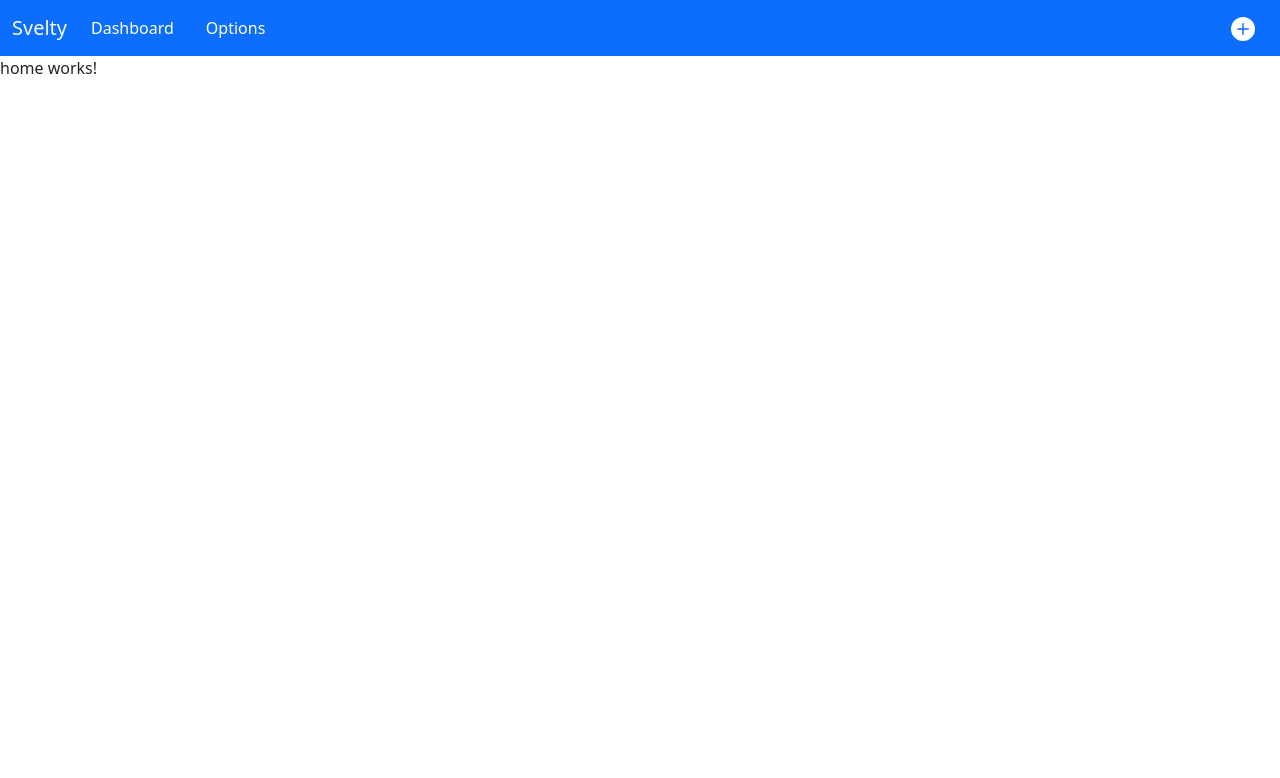
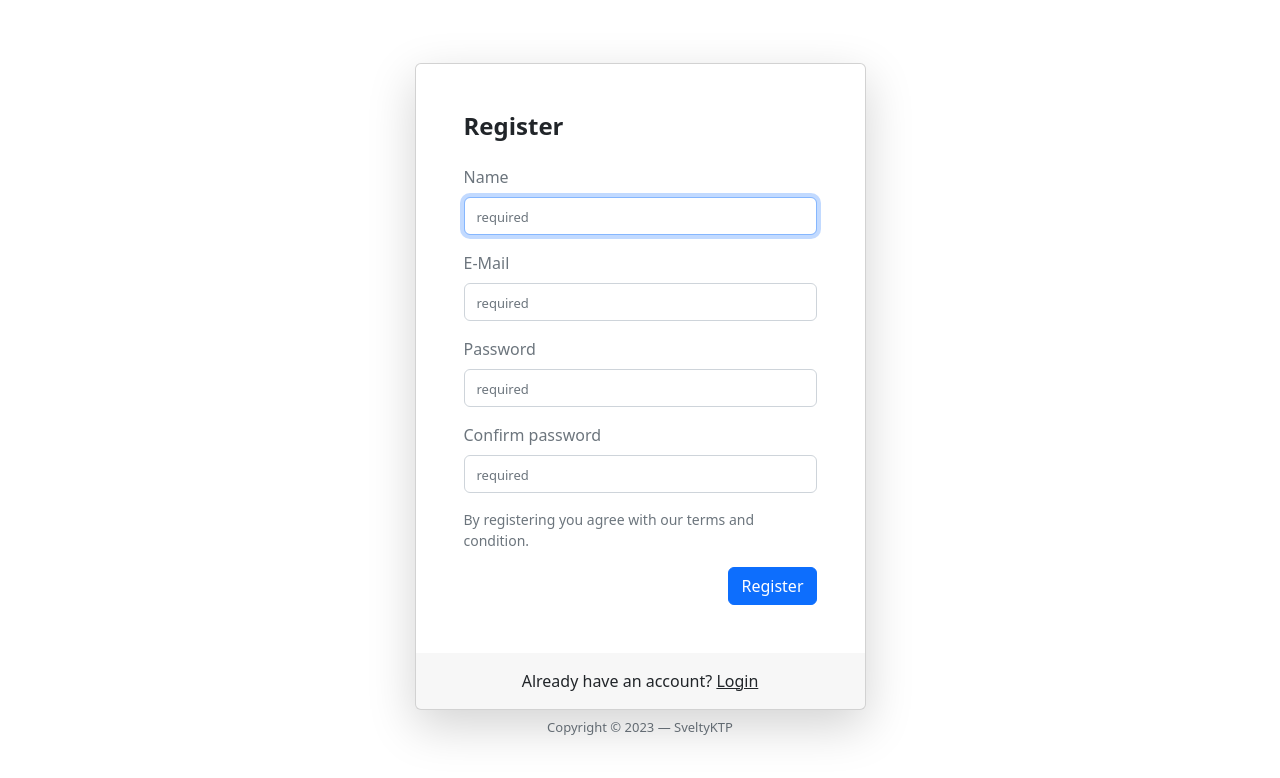
Before and after one commit to AlexKTP/svelty-angular, an Angular app: page / in a window 1280 px wide. Shown: the top 778 px of the page. Built offline with nearby package versions, Linux system fonts and the light colour scheme.

Commit message:
login & register form

```diff
--- a/src/app/app-routing.module.ts
+++ b/src/app/app-routing.module.ts
@@ -2,9 +2,10 @@ import { NgModule } from '@angular/core';
 import { RouterModule, Routes } from '@angular/router';
 import { HomeComponent } from './components/home/home.component';
 import { CreateformComponent } from './components/createform/createform.component';
+import { LoginComponent } from './components/login/login.component';
 
 const routes: Routes = [
-  { path: '', component: HomeComponent },
+  { path: '', component: LoginComponent },
   { path: 'form', component: CreateformComponent },
   // Add more routes for other pages if needed
 ];
--- a/src/app/app.component.html
+++ b/src/app/app.component.html
@@ -1,2 +1 @@
-<app-navbar/>
 <router-outlet></router-outlet>
--- /dev/null
+++ b/src/app/components/login/login.component.css
@@ -0,0 +1,9 @@
+#copyright{
+    font-size: small;
+}
+::placeholder{
+    font-size: small;
+}
+.invalid-input {
+    border-color: red;
+  }
--- /dev/null
+++ b/src/app/components/login/login.component.html
@@ -0,0 +1,81 @@
+<!DOCTYPE html>
+<html lang="en">
+<head>
+	<meta charset="utf-8">
+	<meta name="viewport" content="width=device-width,initial-scale=1">
+</head>
+
+<body>
+	<section class="vh-100">
+		<div class="container vh-100">
+			<div class="align-items-center row justify-content-sm-center vh-100">
+				<div class="col-xxl-4 col-xl-5 col-lg-5 col-md-7 col-sm-9">
+					<div class="card shadow-lg">
+						<div class="card-body p-5">
+							<h1 *ngIf="!isLogin" class="fs-4 card-title fw-bold mb-4">Register</h1>
+                            <h1 *ngIf="isLogin" class="fs-4 card-title fw-bold mb-4">Login</h1>
+							<form  method="POST" class="needs-validation" novalidate (ngSubmit)="registerFormSubmit()">
+								<div *ngIf="!isLogin" class="mb-3">
+									<label class="mb-2 text-muted" for="name">Name</label>
+									<input id="name" type="text" class="form-control" name="name" value="" placeholder="required" required autofocus>
+									<div class="invalid-feedback">
+										Name is required
+									</div>
+								</div>
+
+								<div class="mb-3">
+									<label class="mb-2 text-muted" for="email">E-Mail</label>
+									<input id="email" type="email" class="form-control" name="email" value="" placeholder="required" required>
+									<div class="invalid-feedback">
+										Email is invalid
+									</div>
+								</div>
+
+								<div class="mb-3">
+									<label class="mb-2 text-muted" for="password">Password</label>
+                                    <input  id="password" type="password" class="form-control" name="password" [(ngModel)]="password" placeholder="required" required>
+								    <div class="invalid-feedback">
+								    	Password is required
+							    	</div>
+								</div>
+
+                                <div *ngIf="!isLogin"  class="mb-3">
+									<label class="mb-2 text-muted" for="password">Confirm password</label>
+									<input id="confirm" type="password" class="form-control" name="password" placeholder="required" required>
+								    <div class="invalid-feedback">
+								    	Password is required
+							    	</div>
+								</div>
+
+								<p class="form-text text-muted mb-3">
+									By registering you agree with our terms and condition.
+								</p>
+
+								<div class="align-items-center d-flex">
+									<button *ngIf="!isLogin" type="submit" class="btn btn-primary ms-auto">
+										Register
+									</button>
+                                    <button *ngIf="isLogin" type="submit" class="btn btn-primary ms-auto">
+										Login
+									</button>
+								</div>
+							</form>
+						</div>
+						<div class="card-footer py-3 border-0">
+							<div *ngIf="!isLogin" class="text-center">
+								Already have an account? <a (click)="toggleButtonClicked()" href="#" class="text-dark">Login</a>
+							</div>
+                            <div *ngIf="isLogin" class="text-center">
+								Not yet registered? <a (click)="toggleButtonClicked()" href="#" class="text-dark">Register</a>
+							</div>
+						</div>
+					</div>
+					<div id="copyright" class="text-center mt-2 text-muted">
+						Copyright &copy; 2023 &mdash; SveltyKTP
+					</div>
+				</div>
+			</div>
+		</div>
+    </section>
+</body>
+</html>
--- /dev/null
+++ b/src/app/components/login/login.component.ts
@@ -0,0 +1,46 @@
+import { Component } from '@angular/core';
+
+@Component({
+  selector: 'app-login',
+  templateUrl: './login.component.html',
+  styleUrls: ['./login.component.css']
+})
+export class LoginComponent {
+
+
+
+  isLogin = false;
+  name: string = "";
+  email: string = "";
+  password: string = "";
+  confirm: string = "";
+
+  isCompliant = false;
+
+  registerFormSubmit() {
+
+    if (!this.isLogin && this.name.length && this.email.length && this.password.length && this.confirm.length) {
+      if ((this.confirm == this.password)) {
+        this.isCompliant = true;
+        this.submitForm();
+      }
+    }
+    if (this.isLogin && this.password) {
+      this.isCompliant = true;
+      this.submitForm();
+    }
+
+    if (!this.isCompliant) {
+
+    }
+  }
+
+  private submitForm() {
+    this.isCompliant = false;
+  }
+
+  toggleButtonClicked() {
+    this.isLogin = !this.isLogin;
+  }
+
+}
```
Also changed, not shown: src/app/app.module.ts (+6 -2 lines), 1 other file (tests, documents, lock files or other folders).
